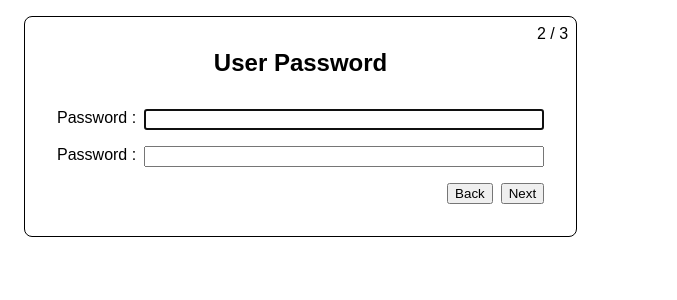
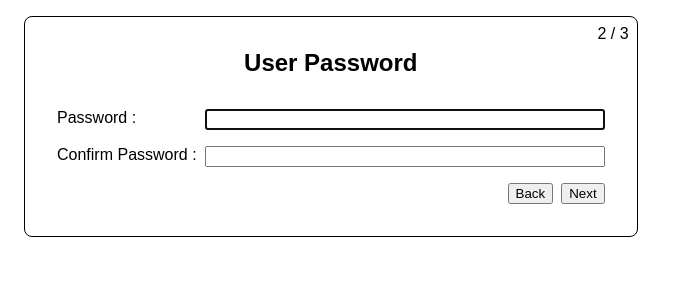
Before and after one commit to JohnMwendwa/multi-step-form, a React (Create React App) app: page / in a window 1280 px wide. Both pictures are taken after typing "Sample", "Sample", "name@example.com" into the empty fields and a click on the button "Next". Shown: the top 300 px of the page, without its empty margins (0-677 px from the left). Built offline with nearby package versions, Linux system fonts and the light colour scheme.

Commit message:
fix the confirm password label

```diff
--- a/src/components/PasswordDetails.tsx
+++ b/src/components/PasswordDetails.tsx
@@ -26,7 +26,7 @@ function PasswordDetails({
         required
       />
 
-      <label htmlFor="confirm-password">Password :</label>
+      <label htmlFor="confirm-password">Confirm Password :</label>
       <input
         type="password"
         id="confirm-password"
```
